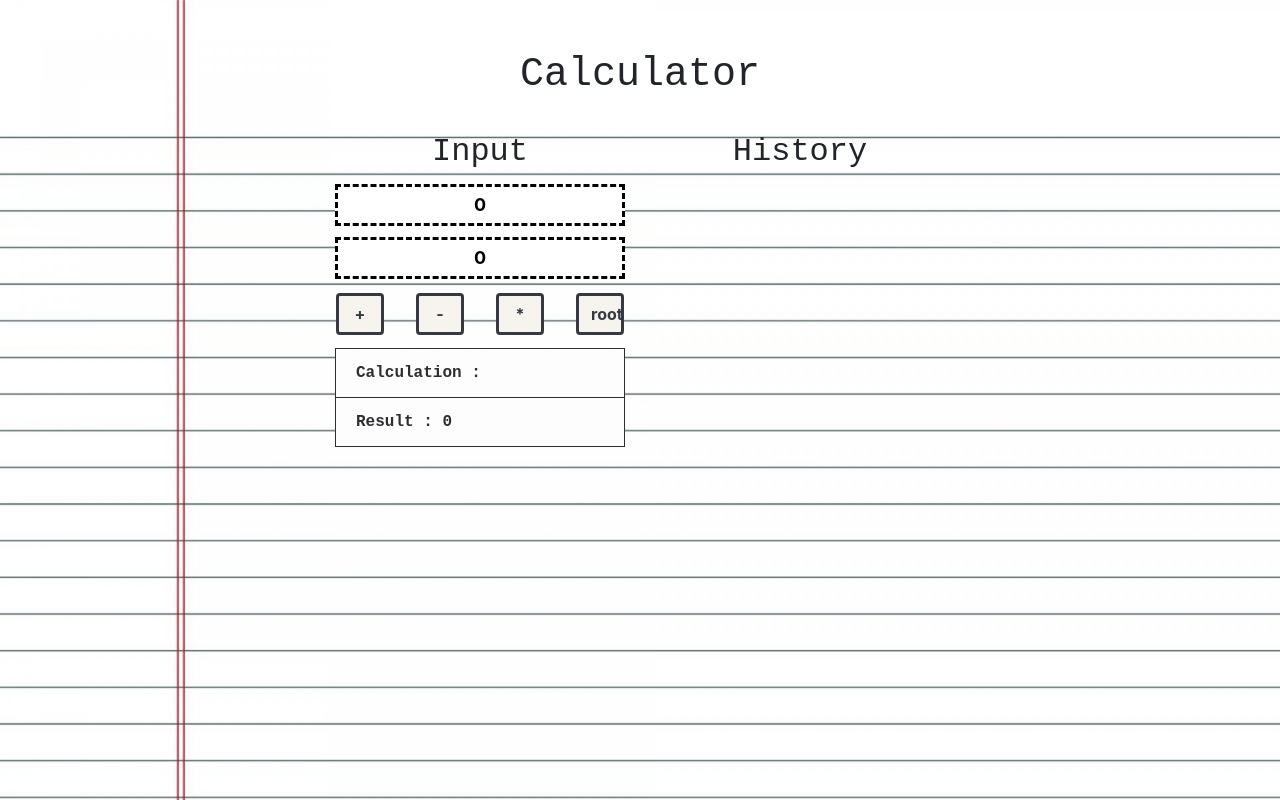
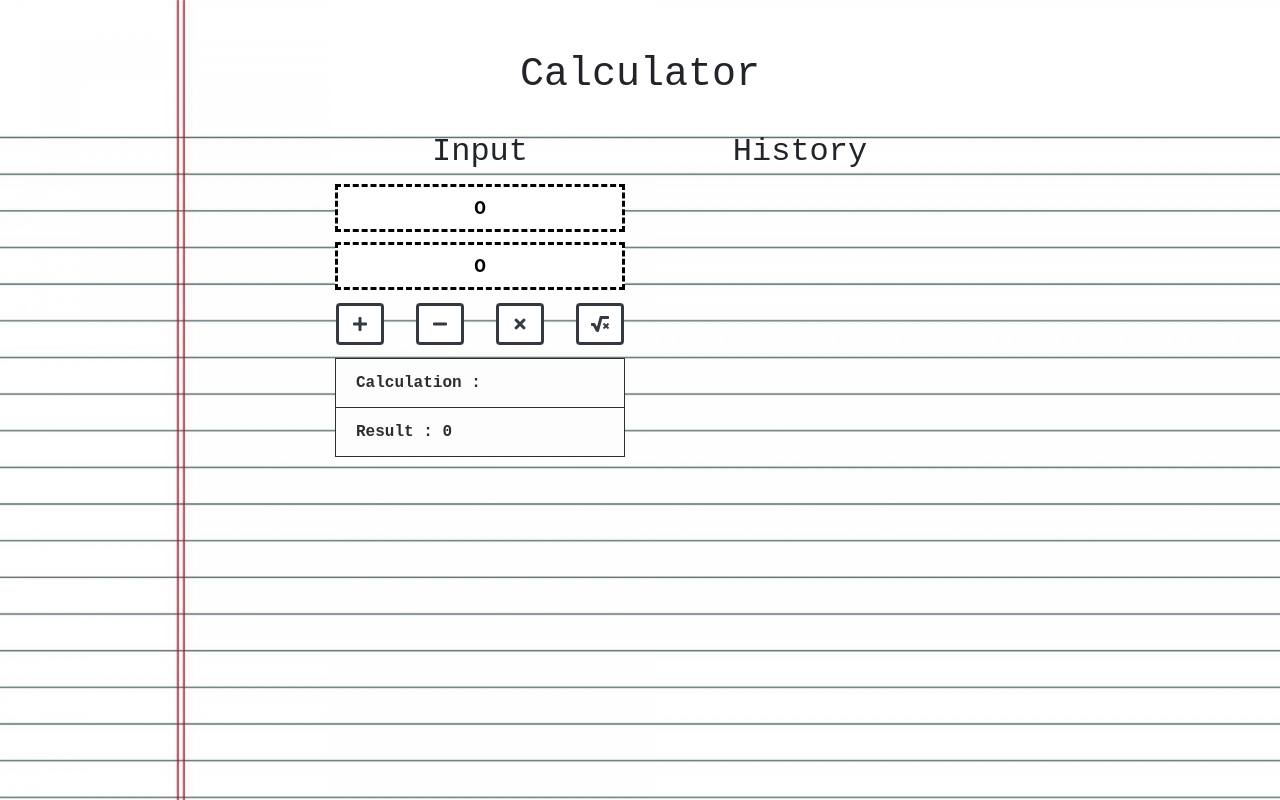
Before and after one commit to LucaPomer/Calculator, a React (Create React App) app: page / in a window 1280 px wide. Built offline with nearby package versions, Linux system fonts and the light colour scheme.

Commit message:
added icons to buttons

```diff
--- a/package.json
+++ b/package.json
@@ -3,6 +3,7 @@
   "version": "0.1.0",
   "private": true,
   "dependencies": {
+    "@fortawesome/fontawesome-free": "^5.13.0",
     "@testing-library/jest-dom": "^4.2.4",
     "@testing-library/react": "^9.5.0",
     "@testing-library/user-event": "^7.2.1",
--- a/src/App.css
+++ b/src/App.css
@@ -40,8 +40,7 @@ input {
     text-align: center;
     font-weight: bold;
     font-size: large !important;
-    height: 15%;
-    max-height: 15%;
+    height: 3rem!important;
     width: inherit;
     border: dashed;
     margin-bottom: 2% !important;
@@ -56,7 +55,7 @@ Button {
     margin: 0.5rem;
     border-width: medium !important;
     font-weight: bold !important;
-    background-color: #f7f3ee !important;
+    background-color: #ffffff !important;
     font-size: large;
     width: 3rem;
 }
@@ -84,6 +83,7 @@ button:hover {
     margin-top: 1%;
 }
 
+
 .App-link {
     color: #61dafb;
 }
--- a/src/Calculator.js
+++ b/src/Calculator.js
@@ -1,11 +1,11 @@
 import React from 'react';
 import Button from 'react-bootstrap/Button';
 import ListGroupItem from "react-bootstrap/ListGroupItem";
-import {all, create} from 'mathjs'
 import Row from "react-bootstrap/Row";
 import NumberInput from './NumberInput.js';
 import CalcHistory from "./CalcHistory";
 import Col from "react-bootstrap/esm/Col";
+
 
 class Calculator extends React.Component {
     constructor(props) {
@@ -28,6 +28,8 @@ class Calculator extends React.Component {
         const numRight = this.state.numRight;
         return (
             <div>
+                <link rel="stylesheet" href="https://use.fontawesome.com/releases/v5.13.0/css/all.css"/>
+                    <link rel="stylesheet" href="https://use.fontawesome.com/releases/v5.13.0/css/v4-shims.css"/>
                         <h1>Calculator</h1>
                         <Row id={"mainRow"} className="justify-content-md-center">
                             <Col className={"calcArea"} xs lg="3">
@@ -41,12 +43,17 @@ class Calculator extends React.Component {
                                     handleNumChange={this.handleNumChangeRight}
                                     numValue={numRight}/>
                                 <Row className={"buttonRow"}>
-                            <Button variant="outline-dark" onClick={this.addOperation}>+</Button>
-                            <Button variant="outline-dark" onClick={() => this.decreaseOperation()}>-</Button>
-                            <Button variant="outline-dark" onClick={() => this.multiplyOperation()}>*</Button>
-                            <Button variant="outline-dark" onClick={() => this.rootOperation()}>root</Button>
+                                    <Button variant="outline-dark" onClick={this.addOperation}><i
+                                        className="fas fa-plus"/></Button>
+                                    <Button variant="outline-dark" onClick={() => this.decreaseOperation()}><i
+                                        className="fas fa-minus"/></Button>
+                                    <Button variant="outline-dark" onClick={() => this.multiplyOperation()}><i
+                                        className="fa fa-close"/></Button>
+                                    <Button variant="outline-dark" onClick={() => this.rootOperation()}><i
+                                        className="fa fa-square-root-alt"/></Button>
                                 </Row>
-                        <ListGroupItem variant="light">Calculation : {this.state.calculationString}</ListGroupItem>
+                                <ListGroupItem variant="light">Calculation
+                                    : {this.state.calculationString}</ListGroupItem>
                                 <ListGroupItem variant="light">Result : {this.state.result}</ListGroupItem>
                             </Col>
                             <Col className={"historyArea"} xs lg="3">
@@ -160,9 +167,7 @@ class Calculator extends React.Component {
         newCalculation = ` ${numLeft} root ${numRight} not possible `;
         newResult = 'root must be non zero';
     } else {
-                const config = {};
-                const math = create(all, config);
-                newResult = math.sqrt(parseInt(numRight));
+        newResult = Math.sqrt(parseInt(numRight));
         newResult*=parseInt(numLeft);
         newCalculation = ` ${numLeft} root ${numRight} = ${newResult}`;
     }
```
Also changed, not shown: 1 other file (tests, documents, lock files or other folders). Lines whose indentation alone changed are shown as unchanged.
